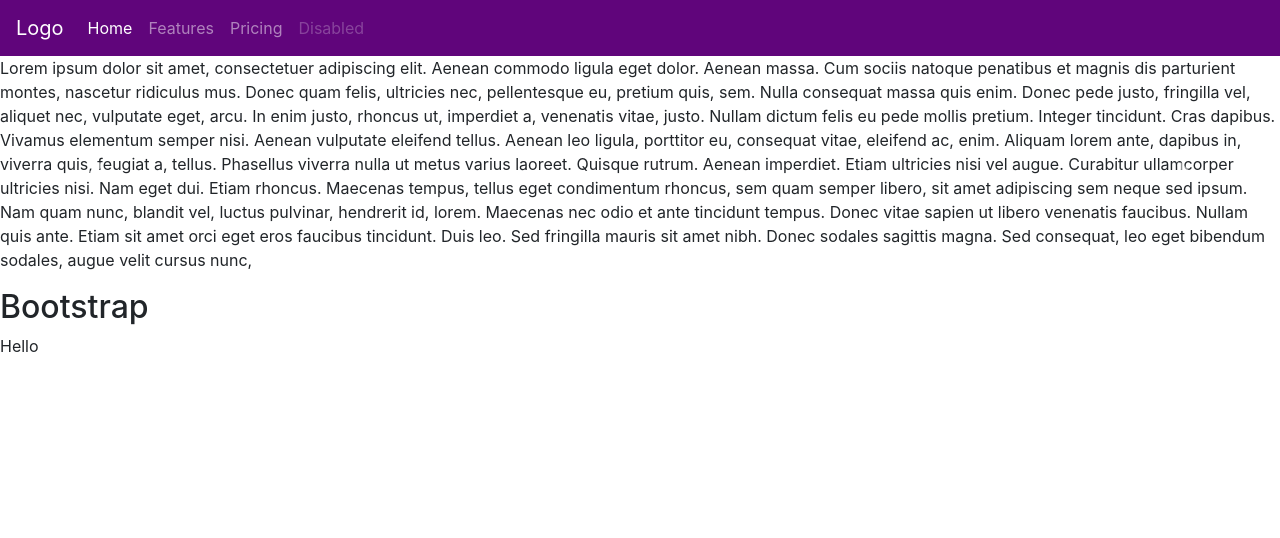
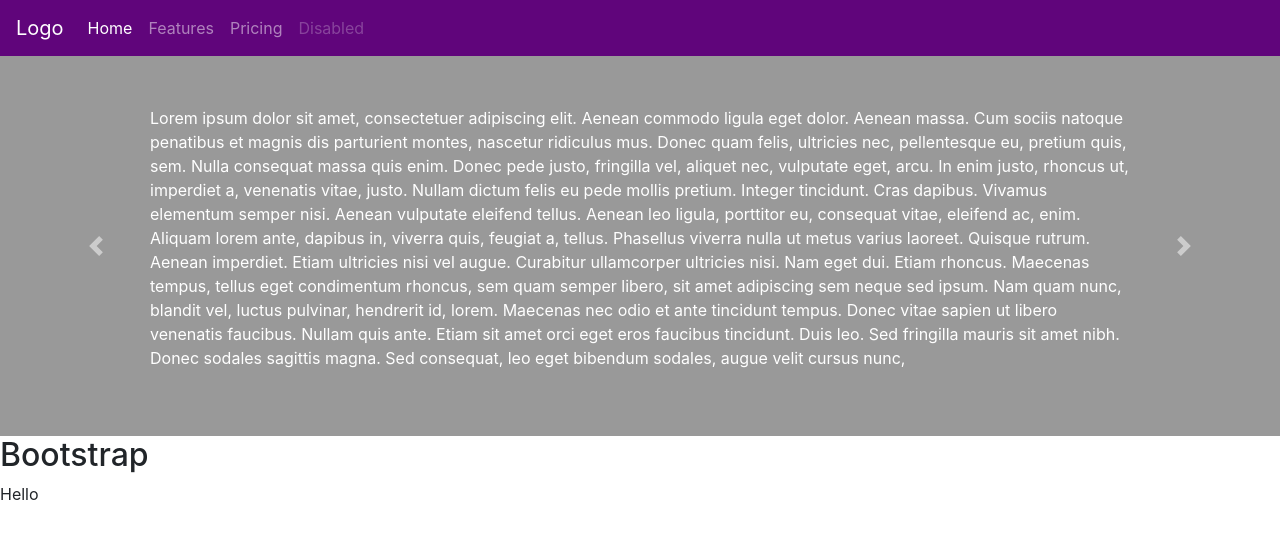
Before and after one commit to mtorresn/bootstrap, a plain HTML site: page index.html in a window 1280 px wide. Drawn offline with nearby package versions, Linux system fonts and the light colour scheme.

Commit message:
added styles for carousel

```diff
--- a/css/styles.css
+++ b/css/styles.css
@@ -1,3 +1,9 @@
 .bootstrap-class .our-bg {
     background-color: #60057B;
 }
+
+.bootstrap-class slides .carousel {
+    background: #999999;
+    color: #ffffff;
+    padding: 50px 150px;
+}
```
